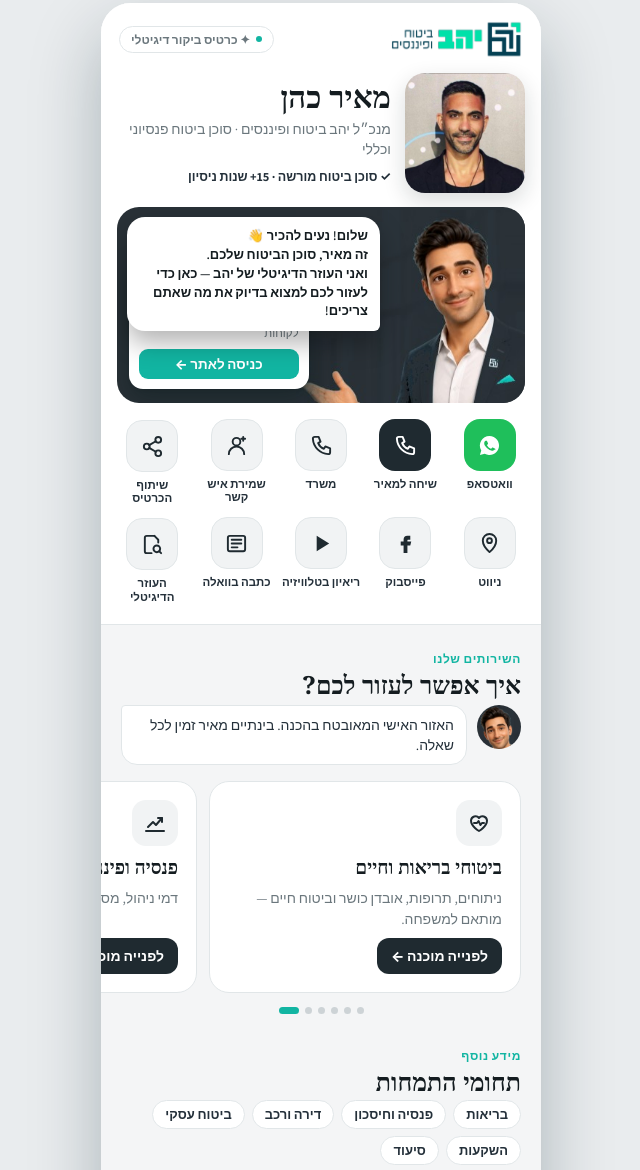
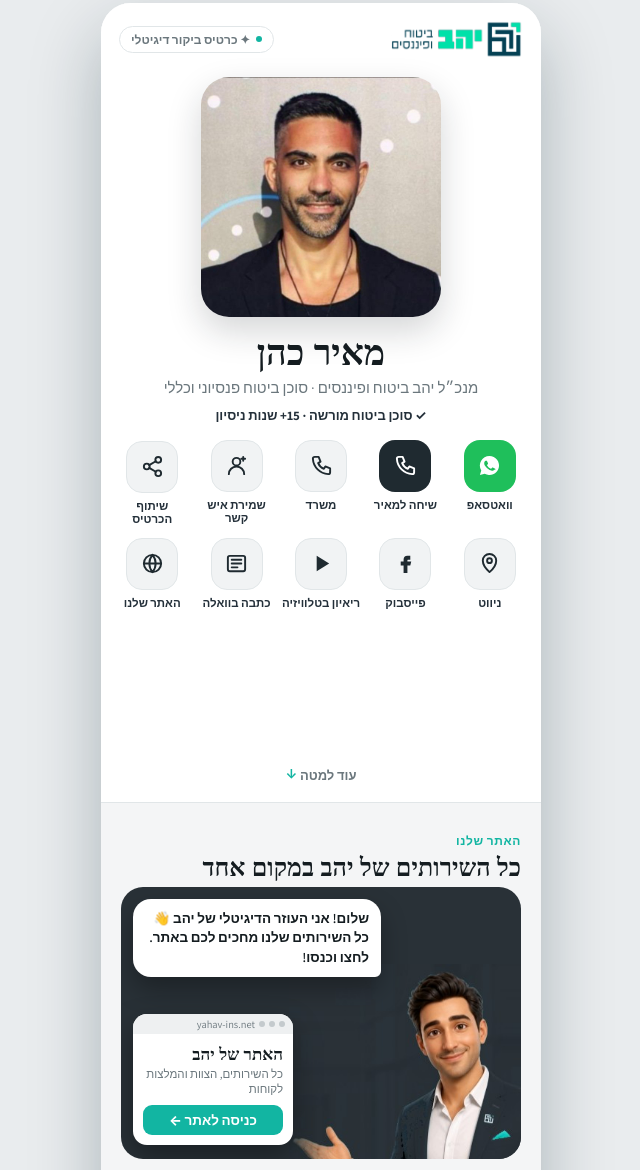
Before and after one commit to meirco199-prog/meir, a plain HTML site: page index.html in a window 1280 px wide. Shown: the part 21-1191 px from the top of the page, without its empty margins (319-959 px from the left). Drawn offline with Linux system fonts and the light colour scheme; a web font is replaced by a local one.

Commit message:
כרטיס: מאיר והעוזר בשני מסכים נפרדים (#3)
- מסך ראשון: לוגו, תמונה גדולה של מאיר, שם וכל הקישורים (כולל 'האתר שלנו')
- העוזר מופיע רק אחרי גלילה: מציץ מהצד, ואז מצביע על חלון האתר ובועה קופצת
- הכפתור הצף של העוזר מוצג רק כשהתמונה של מאיר כבר לא על המסך


Claude-Session: https://claude.ai/code/session_0114wf9pNSU3RwKtYU9xCBkK

Co-authored-by: Claude <noreply@anthropic.com>

```diff
--- a/index.html
+++ b/index.html
@@ -184,21 +184,24 @@ button{font:inherit;color:inherit;background:none;border:0;cursor:pointer}
 .C .head{display:flex;justify-content:space-between;align-items:center;padding:16px 18px 0}
 .C .head .pill{color:var(--muted);border:1px solid var(--mint-line);background:#fff}
 .C .head .pill::before{content:"";width:6px;height:6px;border-radius:50%;background:var(--mint)}
-.C .glass{margin:14px 16px 0;display:grid;grid-template-columns:120px 1fr;gap:14px;align-items:center}
-.C .glass .ph{position:relative;width:120px;aspect-ratio:1;border-radius:20px;overflow:hidden;box-shadow:0 8px 22px rgba(20,28,32,.16)}
+.C .sky{min-height:100vh;min-height:100svh;display:flex;flex-direction:column}
+.C .glass{margin:18px 20px 0;display:flex;flex-direction:column;align-items:center;text-align:center}
+.C .glass .ph{width:min(62vw,240px);aspect-ratio:1;border-radius:28px;overflow:hidden;box-shadow:0 14px 34px rgba(20,28,32,.18)}
 .C .glass .ph img{width:100%;height:100%;object-fit:cover;display:block}
-.C .glass h1{font-family:var(--f-display);font-weight:900;font-size:31px;line-height:1.05;margin:0 0 6px;color:var(--ink)}
-.C .glass p{margin:0;font-size:14px;line-height:1.45;color:var(--muted)}
-.C .glass .ver{display:inline-flex;gap:5px;align-items:center;margin-top:8px;font-size:12.5px;font-weight:700;color:var(--text)}
+.C .glass h1{font-family:var(--f-display);font-weight:900;font-size:36px;line-height:1.05;margin:16px 0 6px;color:var(--ink)}
+.C .glass p{margin:0;font-size:15px;line-height:1.45;color:var(--muted)}
+.C .glass .ver{display:inline-flex;gap:5px;align-items:center;margin-top:8px;font-size:13px;font-weight:700;color:var(--text)}
 .C .glass .ver::first-letter{color:var(--mint)}
-.C .duo{position:relative;height:196px;margin:14px 16px 0;border-radius:22px;overflow:hidden;background:var(--panel)}
-.C .duo .asst{position:absolute;bottom:-2px;right:-40px;width:66%;max-width:none;transition:transform 1s cubic-bezier(.2,.8,.2,1),opacity .5s ease}
-.C.anim .duo .asst.in{opacity:1;transform:translateX(70%)}
-.C.anim .duo .asst.in.peek{transform:translateX(20%) rotate(-4deg)}
-.C.anim .duo .asst.in.on{transform:none}
-.C .duo .bubble{position:absolute;top:10px;left:10px;width:62%;background:#fff;color:var(--ink);border-radius:18px 18px 6px 18px;padding:10px 12px;font-size:13px;line-height:1.45;font-weight:600;box-shadow:0 12px 26px rgba(0,0,0,.3);z-index:5}
-.C .duo .bubble.hide{opacity:0;transform:scale(.94);pointer-events:none}
-.C .site{position:absolute;left:12px;bottom:14px;width:44%;border-radius:14px;background:#fff;color:var(--ink);overflow:hidden;z-index:4;box-shadow:0 12px 28px rgba(0,0,0,.35);transition:transform .2s}
+.C .hint{margin:auto auto 0;padding:6px 14px 14px;font-size:13px;font-weight:700;color:var(--muted)}
+.C .hint span{display:inline-block;color:var(--mint);animation:bob 1.6s ease-in-out infinite}
+.C .site-sec{padding-top:30px}
+.C .duo{position:relative;height:272px;margin-top:6px;border-radius:22px;overflow:hidden;background:var(--panel)}
+.C .duo .asst{position:absolute;bottom:-2px;right:-40px;width:68%;max-width:none;transition:transform 1s cubic-bezier(.2,.8,.2,1)}
+.C .duo.wait .asst{transform:translateX(75%)}
+.C .duo.peek .asst{transform:translateX(20%) rotate(-4deg)}
+.C .duo .bubble{position:absolute;top:12px;left:12px;width:62%;background:#fff;color:var(--ink);border-radius:18px 18px 6px 18px;padding:10px 12px;font-size:13.5px;line-height:1.45;font-weight:600;box-shadow:0 12px 26px rgba(0,0,0,.3);z-index:5;transition:opacity .4s ease,transform .5s cubic-bezier(.2,.9,.3,1.25)}
+.C .duo.wait .bubble,.C .duo.peek .bubble,.C .duo.point .bubble{opacity:0;transform:translateY(6px) scale(.95)}
+.C .site{position:absolute;left:12px;bottom:14px;width:40%;border-radius:14px;background:#fff;color:var(--ink);overflow:hidden;z-index:4;box-shadow:0 12px 28px rgba(0,0,0,.35);transition:transform .2s}
 .C .site:active{transform:scale(.97)}
 .C .site .bar{display:flex;align-items:center;gap:4px;height:20px;padding:0 8px;background:#eef0f1}
 .C .site .bar i{width:6px;height:6px;border-radius:50%;background:#c4cacd}
@@ -253,20 +256,23 @@ button{font:inherit;color:inherit;background:none;border:0;cursor:pointer}
       <div class="sky">
         <div class="head"><img class="logo in" src="assets/logo-dark.png" alt="יהב ביטוח ופיננסים"><span class="pill in">✦ כרטיס ביקור דיגיטלי</span></div>
         <div class="glass in zoom">
-          <div class="ph"><img src="assets/meir.jpg" alt="מאיר כהן"></div>
-          <div><h1>מאיר כהן</h1><p>מנכ״ל יהב ביטוח ופיננסים · סוכן ביטוח פנסיוני וכללי</p><span class="ver">✓ סוכן ביטוח מורשה · 15+ שנות ניסיון</span></div>
+          <div class="ph"><img src="assets/meir.jpg" alt="מאיר כהן" width="640" height="640"></div>
+          <h1>מאיר כהן</h1><p>מנכ״ל יהב ביטוח ופיננסים · סוכן ביטוח פנסיוני וכללי</p><span class="ver">✓ סוכן ביטוח מורשה · 15+ שנות ניסיון</span>
         </div>
-        <div class="duo">
-          <div class="ring-glow"></div>
-          <img class="asst in from-right" id="c-asst" src="assets/assistant.jpg" alt="העוזר הדיגיטלי של יהב מצביע על האתר">
-          <a class="site in" href="https://meirco199-prog.github.io/site-yahav/" target="_blank" rel="noopener" data-say="site">
+        <nav class="tiles in" aria-label="כל הקישורים" data-slot="tiles"></nav>
+        <a class="hint in" href="#site-sec">עוד למטה <span aria-hidden="true">↓</span></a>
+      </div>
+      <section class="sec site-sec" id="site-sec" aria-label="האתר שלנו">
+        <div class="eyebrow">האתר שלנו</div><h2>כל השירותים של יהב במקום אחד</h2>
+        <div class="duo" id="c-duo">
+          <img class="asst" id="c-asst" src="assets/assistant.jpg" alt="העוזר הדיגיטלי של יהב מצביע על האתר">
+          <a class="site" href="https://meirco199-prog.github.io/site-yahav/" target="_blank" rel="noopener">
             <span class="bar"><i></i><i></i><i></i><em>yahav-ins.net</em></span>
             <span class="pg"><b>האתר של יהב</b><small>כל השירותים, הצוות והמלצות לקוחות</small><span class="enter">כניסה לאתר ←</span></span>
           </a>
-          <div class="bubble in" data-bubble role="status">שלום! נעים להכיר 👋<br>זה מאיר, סוכן הביטוח שלכם.<br>ואני העוזר הדיגיטלי של יהב — כאן כדי לעזור לכם למצוא בדיוק את מה שאתם צריכים!</div>
+          <div class="bubble" role="status">שלום! אני העוזר הדיגיטלי של יהב 👋<br>כל השירותים שלנו מחכים לכם באתר. לחצו וכנסו!</div>
         </div>
-        <nav class="tiles in" aria-label="כל הקישורים" data-say="wa" data-slot="tiles"></nav>
-      </div>
+      </section>
       <div class="sec" data-say="services">
         <div class="eyebrow">השירותים שלנו</div><h2>איך אפשר לעזור לכם?</h2>
         <div class="presenter"><img src="assets/assistant-face.jpg" alt=""><p id="c-present" aria-live="polite">החליקו בין הכרטיסים — אני אסביר על כל שירות.</p></div>
@@ -318,6 +324,7 @@ const waLink = t => `https://wa.me/${YAHAV.wa}?text=${encodeURIComponent("שלו
 const telLink = n => "tel:"+n.replace(/-/g,"");
 
 const I = {
+  globe:'<svg viewBox="0 0 24 24" fill="none" stroke="currentColor" stroke-width="2" stroke-linecap="round"><circle cx="12" cy="12" r="9"/><path d="M3 12h18M12 3a14 14 0 0 1 0 18M12 3a14 14 0 0 0 0 18"/></svg>',
   wa:'<svg viewBox="0 0 24 24" fill="currentColor"><path d="M12 2a10 10 0 0 0-8.6 15.1L2 22l5-1.3A10 10 0 1 0 12 2zm5.3 14.2c-.2.6-1.3 1.2-1.8 1.2s-1 .3-3.4-.7a11.6 11.6 0 0 1-4.6-4.1c-.4-.5-1-1.6-1-2.9s.7-2 1-2.3c.3-.3.6-.3.8-.3h.6c.2 0 .4 0 .6.5l.9 2.1c.1.2.1.4 0 .6l-.4.6-.4.4c-.1.2-.3.3-.1.6a8 8 0 0 0 3.9 3.4c.3.1.5.1.6-.1l.9-1c.2-.3.4-.2.6-.1l2 1c.3.1.5.2.5.3.1.2.1.7-.1 1.3z"/></svg>',
   call:'<svg viewBox="0 0 24 24" fill="none" stroke="currentColor" stroke-width="2" stroke-linecap="round" stroke-linejoin="round"><path d="M5 3h4l2 5-2.5 1.5a11 11 0 0 0 6 6L16 13l5 2v4a2 2 0 0 1-2 2A17 17 0 0 1 3 5a2 2 0 0 1 2-2"/></svg>',
   user:'<svg viewBox="0 0 24 24" fill="none" stroke="currentColor" stroke-width="2" stroke-linecap="round"><circle cx="12" cy="8" r="4"/><path d="M4 21a8 8 0 0 1 16 0"/><path d="M19 3v4M17 5h4"/></svg>',
@@ -381,7 +388,7 @@ function tilesHTML(){return `
   <a class="tile" href="https://www.facebook.com/yahavins/" target="_blank" rel="noopener"><i>${I.fb}</i>פייסבוק</a>
   <a class="tile" href="https://youtu.be/n5gzM1gjzI8?si=_XNyNbNbH7k6J181" target="_blank" rel="noopener"><i>${I.play}</i>ריאיון בטלוויזיה</a>
   <a class="tile" href="https://mumlazim.walla.co.il/item/3407007" target="_blank" rel="noopener"><i>${I.news}</i>כתבה בוואלה</a>
-  <button class="tile" type="button" data-open="menu"><i>${I.search}</i>העוזר הדיגיטלי</button>`}
+  <a class="tile" href="https://meirco199-prog.github.io/site-yahav/" target="_blank" rel="noopener"><i>${I.globe}</i>האתר שלנו</a>`}
 function moreHTML(noLinks){return `
   <div class="sec"><div class="eyebrow">מידע נוסף</div><h2>תחומי התמחות</h2>
     <div class="chips"><span class="chip">בריאות</span><span class="chip">פנסיה וחיסכון</span><span class="chip">דירה ורכב</span><span class="chip">ביטוח עסקי</span><span class="chip">השקעות</span><span class="chip">סיעוד</span></div></div>
@@ -489,7 +496,7 @@ function react(text,{point=false}={}){
   clearTimeout(tipT); tipT=setTimeout(hideTip,3600);
 }
 function hideTip(){ tip.classList.remove("show"); fab.classList.remove("point"); }
-const SAY={site:["האתר שלנו כאן — לחצו להיכנס ✨",true], services:["אלה השירותים שלנו — בחרו נושא 👆",true], wa:["רוצה לדבר איתנו? וואטסאפ זה הכי מהיר 💬",false], portal:["כאן תוכלו להיכנס לאזור האישי 🔒",true], meet:["זה אני! לחצו על \"בואו נתחיל\"",false], contact:["אפשר גם לשמור את מאיר באנשי הקשר",false]};
+const SAY={services:["אלה השירותים שלנו — בחרו נושא 👆",true], wa:["רוצה לדבר איתנו? וואטסאפ זה הכי מהיר 💬",false], portal:["כאן תוכלו להיכנס לאזור האישי 🔒",true], meet:["זה אני! לחצו על \"בואו נתחיל\"",false], contact:["אפשר גם לשמור את מאיר באנשי הקשר",false]};
 let seen=new Set();
 const io=new IntersectionObserver(es=>es.forEach(en=>{
   if(!en.isIntersecting) return; const k=en.target.dataset.say; if(seen.has(k)) return;
@@ -515,12 +522,28 @@ const reduce=matchMedia("(prefers-reduced-motion: reduce)").matches;
 const intro=document.getElementById("intro"); let timers=[];
 const at=(ms,fn)=>timers.push(setTimeout(fn,ms));
 function clearTimers(){timers.forEach(clearTimeout); timers=[];}
+let introDone=false, heroVisible=true;
+function updateFab(){
+  const show=introDone&&!heroVisible;
+  if(show&&fab.dataset.state!=="on"){ fab.dataset.state="on"; fab.classList.add("breathe"); }
+  if(!show&&fab.dataset.state!=="off"){ fab.dataset.state="off"; fab.classList.remove("breathe"); hideTip(); }
+}
+new IntersectionObserver(es=>{ heroVisible=es[0].isIntersecting; updateFab(); },{threshold:0}).observe(document.querySelector("#view-c .glass .ph"));
+/* העוזר מופיע רק אחרי גלילה: מציץ מהצד, ואז מצביע על האתר */
+const duo=document.getElementById("c-duo");
+if(!matchMedia("(prefers-reduced-motion: reduce)").matches){
+  duo.classList.add("wait");
+  const dio2=new IntersectionObserver(es=>{ if(!es[0].isIntersecting) return; dio2.disconnect();
+    setTimeout(()=>duo.className="duo peek",150);
+    setTimeout(()=>{ duo.className="duo point"; duo.querySelector(".site").classList.add("pulse"); },1400);
+    setTimeout(()=>duo.className="duo",2000);
+  },{threshold:.55}); dio2.observe(duo);
+}
 function finalState(v){
   clearTimers(); intro.classList.add("gone");
   v.classList.remove("anim"); v.querySelectorAll(".in").forEach(e=>e.classList.add("on"));
   v.querySelectorAll("[data-bubble]").forEach(b=>b.classList.add("hide"));
-  const en=v.querySelector(".entry"); if(en){en.className="entry gone";}
-  fab.dataset.state="on"; fab.classList.add("breathe");
+  introDone=true; updateFab();
 }
 function flyToFab(fromEl,cb){
   if(reduce||!fromEl||!fromEl.animate){cb();return;}
@@ -533,7 +556,7 @@ function flyToFab(fromEl,cb){
   ghost.animate([{transform:"translate(0,0) scale(1)"},{transform:`translate(${dx}px,${dy}px) scale(${64/s})`}],{duration:750,easing:"cubic-bezier(.6,0,.2,1)"}).onfinish=()=>{ghost.remove();cb();};
 }
 function play(v){
-  clearTimers(); seen=new Set(); hideTip(); fab.dataset.state="off"; fab.classList.remove("breathe");
+  clearTimers(); seen=new Set(); hideTip(); introDone=false; updateFab();
   if(reduce){ finalState(v); return; }
   const q=s=>v.querySelector(s), qa=s=>[...v.querySelectorAll(s)];
   v.classList.add("anim"); qa(".in").forEach(e=>e.classList.remove("on"));
@@ -553,14 +576,9 @@ function play(v){
     at(8400,()=>en.className="entry shrink");
     at(9000,()=>{en.className="entry shrink gone"; fab.dataset.state="on"; fab.classList.add("breathe");});
   } else {
-    at(1700,()=>on(".head .in")); at(1900,()=>on(".glass,.ph"));
-    const as=q("#c-asst"); as.classList.remove("peek");
-    at(2300,()=>on(".site")); at(2500,()=>on(".tiles"));
-    at(2700,()=>as.classList.add("peek"));                               // העוזר מציץ מהצד
-    at(4000,()=>{ as.classList.add("on"); const st=q(".site"); st.classList.remove("pulse"); void st.offsetWidth; st.classList.add("pulse"); }); // ואז מצביע על האתר
-    at(4600,()=>on(".bubble"));
-    at(9000,()=>q(".bubble").classList.add("hide"));
-    at(9600,()=>{ fab.dataset.state="on"; fab.classList.add("breathe"); });
+    at(1700,()=>on(".head .in")); at(1900,()=>on(".glass"));
+    at(2400,()=>on(".tiles")); at(2700,()=>on(".hint"));
+    at(2900,()=>{ introDone=true; updateFab(); });
   }
 }
 document.getElementById("skip").addEventListener("click",()=>finalState(current()));
```
